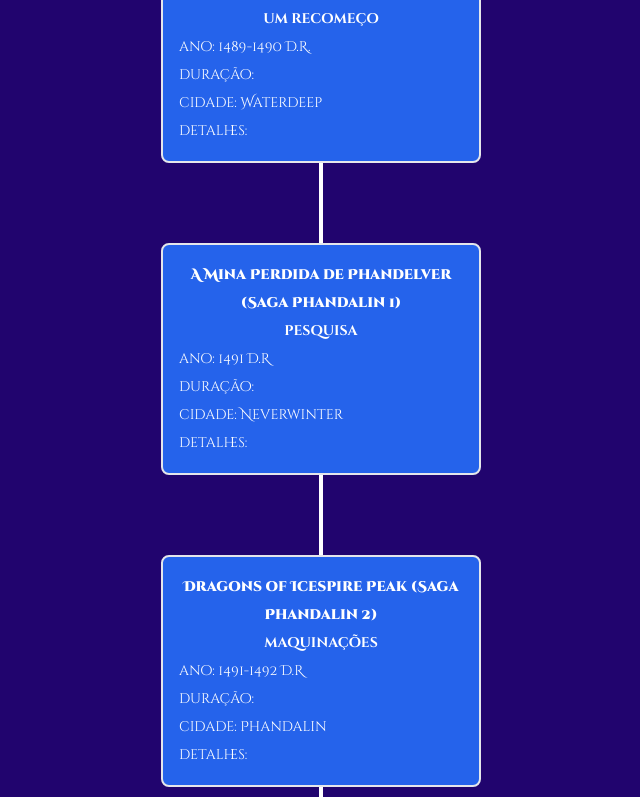
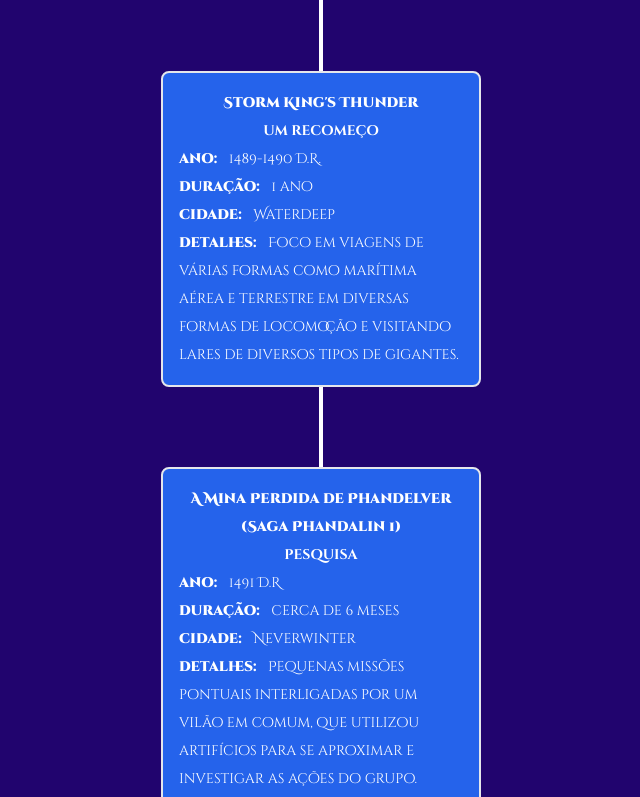
Before and after one commit to zitchu/zytverse, a React (Create React App) app: page / in a window 1280 px wide. Shown: the part 963-1760 px from the top of the page, without its empty margins (319-959 px from the left). Built offline with nearby package versions, Linux system fonts and the light colour scheme.

Commit message:
textos timeline

```diff
--- a/src/components/timeline/Timeline.js
+++ b/src/components/timeline/Timeline.js
@@ -14,11 +14,12 @@
     titulo: "Paradoxia",
     subtitulo: "o começo de tudo",
     ano: "2-1 A.BB.",
-    duracao: "",
+    duracao: "1 ano",
     cidade: "Agalor",
-    detalhes: "",
+    detalhes:
+      "Campanha com foco náutico, repleta de exploração marítima e combates variados entre embarcações e criaturas marinhas.",
     resumo:
-      "Aventuras num mundo de Fantasia próprio original. A campanha girou em torno de pirataria e do duelo entre dois irmãos devoradores de mentes",
+      "Aventuras num mundo de Fantasia próprio original. A história girou em torno de pirataria e do duelo entre dois irmãos devoradores de mentes, um de foco na expansão econômica por meio de uma madeireira e o outro com foco naval militar.",
     imagem: mapaparadoxia1,
   },
   {
@@ -26,10 +27,12 @@
     titulo: "Storm King's Thunder",
     subtitulo: "um recomeço",
     ano: "1489-1490 D.R.",
-    duracao: "",
+    duracao: "1 ano",
     cidade: "Waterdeep",
-    detalhes: "",
-    resumo: "",
+    detalhes:
+      "Foco em viagens de várias formas como marítima aérea e terrestre em diversas formas de locomoção e visitando lares de diversos tipos de gigantes.",
+    resumo:
+      "Gigantes estão fora de controle na Costa da Espada de Faerun, ataques em algumas cidades estão deixando as autoridades alarmadas. Essa campanha se baseou na lida com os gigantes e tentativas de acabar com esses ataques.",
     imagem: stk,
   },
   {
@@ -37,10 +40,12 @@
     titulo: "A Mina Perdida de Phandelver (Saga Phandalin 1)",
     subtitulo: "pesquisa",
     ano: "1491 D.R",
-    duracao: "",
+    duracao: "cerca de 6 meses",
     cidade: "Neverwinter",
-    detalhes: "",
-    resumo: "",
+    detalhes:
+      "Pequenas missões pontuais interligadas por um vilão em comum, que utilizou artifícios para se aproximar e investigar as ações do grupo.",
+    resumo:
+      "Uma forja de itens mágicos há muitos anos perdida pode ser agora encontrada por um grupo de anões que precisa da ajuda do grupo para realizar a busca. As aventuras davam pequenas pistas para o derradeiro encontro da mina.",
     imagem: phandalim,
   },
   {
@@ -48,10 +53,12 @@
     titulo: "Dragons of Icespire Peak (Saga Phandalin 2)",
     subtitulo: "maquinações",
     ano: "1491-1492 D.R",
-    duracao: "",
+    duracao: " cerca de 1 ano",
     cidade: "Phandalin",
-    detalhes: "",
-    resumo: "",
+    detalhes:
+      "Apesar de encontrada a mina, outros perigos necessitam de novas missões para impedir que dragões causem problemas na região de Phandalin",
+    resumo:
+      "A vilã 'Aranha' coloca seus planos em ação, exigindo do grupo grandes sacrifícios e muita superação. Utilizando outras peças no tabuleiro, incluindo dragões, ela busca pôr seu esquema em prática.",
     imagem: phandalim2,
   },
   {
@@ -59,10 +66,12 @@
     titulo: "Strixhaven de Paradoxia",
     subtitulo: "um mistério",
     ano: "87 D.BB.",
-    duracao: "",
+    duracao: "quase 1 ano",
     cidade: "Strixhaven",
-    detalhes: "",
-    resumo: "",
+    detalhes:
+      "De volta a Paradoxia quase 90 anos depois. Apesar de não explorar muito do mundo fez sua estreia a esola de mágia de Strixhaven.",
+    resumo:
+      "Coisas estranhas começam a acontecer nos bastidores da escola e um desafortunado mas estudioso grupo de alunos acabam se envolvendo enquanto descobrem pistas em busca de quem pode ser responsável.",
     imagem: mapaparadoxia2,
   },
   {
@@ -70,10 +79,12 @@
     titulo: "A Busca de Thalivar (Saga Phandalin pós)",
     subtitulo: "encontrando ferramentas",
     ano: "1492 D.R.",
-    duracao: "",
-    cidade: "Phandalin",
-    detalhes: "",
-    resumo: "",
+    duracao: "uma semana",
+    cidade: "Leilon",
+    detalhes:
+      "Heróis caídos no passado se unem no Plano Etéreo para ajudar o mago Thalivar em uma jornada de viagens planares e exploração de locais inóspitos.",
+    resumo:
+      "Em busca de uma forma de retornar do pós-vida, Thalivar solicita aos aventureiros ingredientes raros, específicos e difíceis de obter, levando-os a enfrentar perigos místicos e astrais.",
     imagem: capathali,
   },
   {
@@ -81,10 +92,12 @@
     titulo: "Tomb of Annihilation",
     subtitulo: "causas",
     ano: "1493 D.R.",
-    duracao: "",
+    duracao: "4 meses",
     cidade: "Porto Nianzaru",
-    detalhes: "",
-    resumo: "",
+    detalhes:
+      "Uma viagem ao continente perigoso de Chult que trouxe uma busca para investigar e impedir a maldição da morte, uma luta verdadeira luta contra o calendário.",
+    resumo:
+      "Em busca de respostas eu até mesmo cura para uma doença que se espalhou por todo o mundo leva o grupo ao érigoso continente de Chult e pela exploração sobrevivência e busca de recursos os aventureiros tentam prevalecer.",
     imagem: tumba,
   },
   {
@@ -92,10 +105,12 @@
     titulo: "Dualidade (Online)",
     subtitulo: "consequências",
     ano: "1495- D.R.",
-    duracao: "",
+    duracao: "3 meses em andamento",
     cidade: "Waterdeep",
-    detalhes: "",
-    resumo: "",
+    detalhes:
+      "O fim do verão marca em Waterdeep uma inquietude entre a nobreza. Circulam rumores e fofocas sobre o que torna os nobres tão mais quietos do que o habitual. Em uma missão de espionagem, o grupo descobriu uma série de traições e mistérios",
+    resumo:
+      "Agora, com uma posição mais elevada em sua facção, o grupo recebe sua primeira missão séria e secreta: investigar e desmascarar um membro do Conselho dos Lordes que não é quem diz ser. Somente sua recente entrada na ordem garante que não estejam em conluio com o lorde falso. O futuro da cidade pode depender de seus próximos passos.",
     imagem: landing,
   },
   {
@@ -103,10 +118,12 @@
     titulo: "Dualidade (Presencial)",
     subtitulo: "e mais consequências",
     ano: "1495- D.R.",
-    duracao: "",
+    duracao: "3 meses em andamento",
     cidade: "Neverwinter",
-    detalhes: "",
-    resumo: "",
+    detalhes:
+      "Em Neverwinter, após concluírem uma captura de um famoso bandido local, os aventureiros devem seguir indícios de naufrágio para a Stormwreck Isle para descobrir o motivo e se possível alterá-lo.",
+    resumo:
+      "Uma nova oferta surge, prometendo mil peças de ouro se embarcarem no porto da cidade. As histórias ouvidas na taverna sobre navios perdidos e famílias deixadas para trás acendem diferentes reações no grupo. A embarcação Cada-Vento-Sol os aguarda ao anoitecer, levando-os rumo a uma missão que promete perigos e recompensas em igual medida.",
     imagem: logo,
   },
 ];
--- a/src/pages/Home.js
+++ b/src/pages/Home.js
@@ -56,10 +56,22 @@
                     <div className="text-center cinzel-bold">
                       {element.subtitulo}
                     </div>
-                    <div className="">ano: {element.ano}</div>
-                    <div className="">duração: {element.duracao}</div>
-                    <div className="">cidade: {element.cidade}</div>
-                    <div className="">detalhes: {element.detalhes}</div>
+                    <div className="">
+                      <strong className="cinzel-black pr-2">ano: </strong>
+                      {element.ano}
+                    </div>
+                    <div className="">
+                      <strong className="cinzel-black pr-2">duração: </strong>
+                      {element.duracao}
+                    </div>
+                    <div className="">
+                      <strong className="cinzel-black pr-2">cidade: </strong>
+                      {element.cidade}
+                    </div>
+                    <div className="">
+                      <strong className="cinzel-black pr-2">detalhes: </strong>
+                      {element.detalhes}
+                    </div>
                   </div>
 
                   {isActive && (
```
